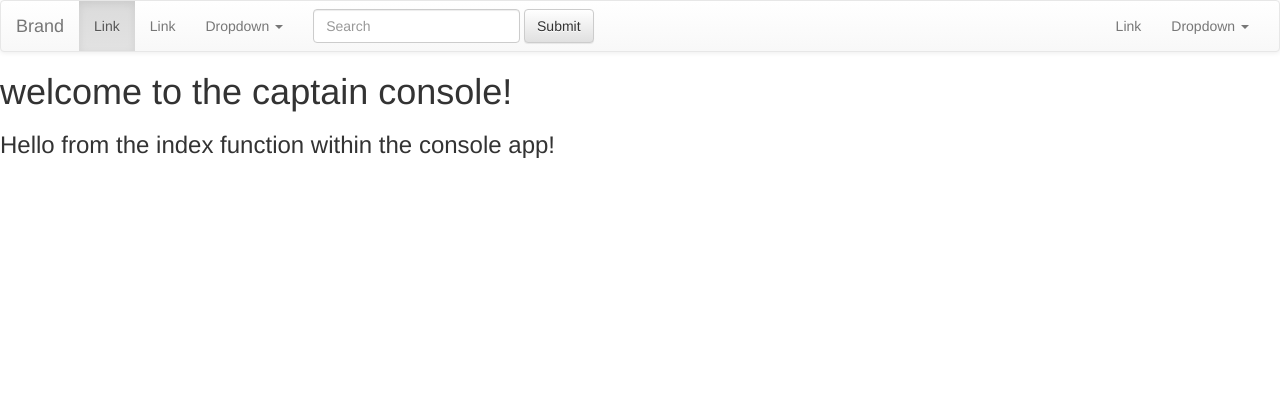
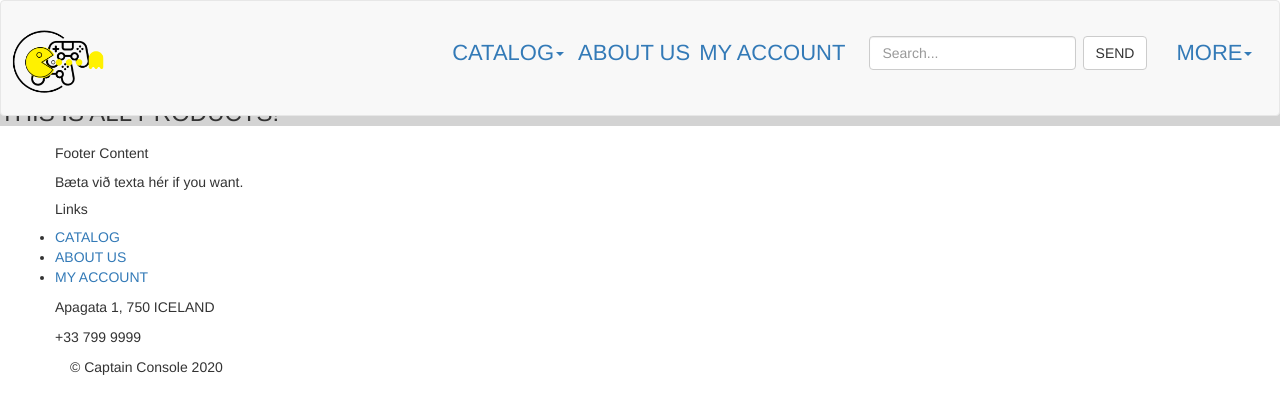
Before and after one commit to sarablondal/verklegt2-46, a Django app: page /consoles/ in a window 1280 px wide. Shown: the top 414 px of the page. Run offline with Django 3.2, Linux system fonts and the light colour scheme; data that the repository does not hold is empty; some libraries are stand-ins or nearby versions.

Commit message:
Fullt af kóða
bætti og breytti navigationbar, gerði footer, bættu við myndum, fullt eftir!

```diff
--- /dev/null
+++ b/static/css/style.css
@@ -0,0 +1,188 @@
+* {
+	margin: 0px;
+	padding: 0px;
+	box-sizing: border-box;
+}
+
+body {
+	font-family: 'Poppins', sans-serif;
+
+}
+
+button {
+	font-family: 'Poppins', sans-serif;
+}
+
+header {
+	display: flex;
+	width: 100%;
+	height: 10vh;
+	margin: auto;
+	align-items: center;
+}
+
+.logo-container,
+.navbar,
+.nav-links,
+.cart {
+	display: flex;
+}
+
+.dropdown{
+	margin: 5px;
+}
+
+.logo-container {
+	flex: 1;
+}
+
+.logo-img {
+	font-weight: 400;
+	margin: 5px;
+}
+
+nav {
+	flex: 2;
+}
+
+.navbar {
+	justify-content: space-around;
+	padding: 2px;
+	align-items: center;
+	font-size: 22px;
+}
+
+.nav-links {
+	justify-content: space-around;
+	list-style: none;
+	align-items: center;
+
+}
+
+.cart {
+	flex: 1;
+	justify-content: flex-end;
+}
+
+.item-views {
+	display: flex;
+	width: 90%;
+	margin: auto;
+	min-height: 60vh;
+	align-items: center;
+}
+
+.item-view {
+	flex: 1;
+}
+
+.item-title {
+	font-size: 44px;
+	font-weight: 500;
+	background: linear-gradient(to right, #494964, #fbff66);
+	-webkit-background-clip: text;
+	-webkit-text-fill-color: transparent;
+}
+
+.item-desc {
+	margin-top: 5px;
+	font-size: 22px;
+	color: #585772;
+}
+
+.item-company {
+	margin-top: 5px;
+	font-style: oblique;
+	font-size: 16px;
+	color: #585772;
+}
+
+.item-price {
+	margin-top: 5px;
+	font-size: 22px;
+	color: #585772;
+}
+
+.cta {
+	padding: 50px 0px 0px 0px;
+}
+
+.cta-select {
+	border: 2px solid #c36cbb;
+	background: transparent;
+	color: #c36cbb;
+	width: 150px;
+	height: 50px;
+	cursor: pointer;
+	font-size: 16px;
+}
+
+.cta-add {
+	background: #c36cbb;
+	width: 150px;
+	height: 50px;
+	cursor: pointer;
+	font-size: 16px;
+	border: none;
+	color: white;
+	margin: 30px 0px 0px 30px;
+}
+
+.item-img img{
+	margin-top: 10px;
+	flex: 1;
+	display: flex;
+	justify-content:center;
+	height: 40vh;
+}
+
+.img img {
+	height: 100%;
+	filter: drop-shadow(0px 5px 3px black);
+	animation: drop 1.5s ease;
+}
+
+@keyframes drop {
+	0% {
+		opacity: 0;
+		transform: translateY(-80px);
+	}
+	100% {
+		opacity: 1;
+		transform: translateY(0px);
+	}
+}
+
+@media screen and (max-width: 1024px) {
+	.presentation {
+		flex-direction: column;
+	}
+
+	.introduction {
+		margin-top: 5vh;
+		text-align: center;
+	}
+
+	.intro-text h1 {
+		font-size: 30px;
+	}
+
+	.intro-text p {
+		font-size: 18px;
+	}
+
+	.cta {
+		padding: 10px 0px 0px 0px;
+	}
+
+	.laptop-select {
+		bottom: 5%;
+		right: 50%;
+		width: 50%;
+		transform: translate(50%, 5%);
+	}
+
+	.cover img {
+		height: 80%;
+	}
+}
--- a/templates/base.html
+++ b/templates/base.html
@@ -1,29 +1,36 @@
 {% load static %}
 <!DOCTYPE html>
+
 <html lang="en">
-<head>
-    <meta charset="UTF-8">
-    <title>Captain Console</title>
-    <!-- Latest compiled and minified CSS -->
-    <link rel="stylesheet" href="https://maxcdn.bootstrapcdn.com/bootstrap/3.3.7/css/bootstrap.min.css"
-          integrity="sha384-BVYiiSIFeK1dGmJRAkycuHAHRg32OmUcww7on3RYdg4Va+PmSTsz/K68vbdEjh4u" crossorigin="anonymous">
+	<head>
+		<meta charset="UTF-8" />
+		<meta name="viewport" content="width=device-width, initial-scale=1.0" />
+		<meta http-equiv="X-UA-Compatible" content="ie=edge" />
+		<link
+			href="https://fonts.googleapis.com/css?family=Poppins:400,500&display=swap"
+			rel="stylesheet"
+		/>
+        <!-- Location of css stylesheets -->
 
-    <!-- Optional theme -->
-    <link rel="stylesheet" href="https://maxcdn.bootstrapcdn.com/bootstrap/3.3.7/css/bootstrap-theme.min.css"
-          integrity="sha384-rHyoN1iRsVXV4nD0JutlnGaslCJuC7uwjduW9SVrLvRYooPp2bWYgmgJQIXwl/Sp" crossorigin="anonymous">
-    <link rel="stylesheet" href="(% static 'css/main.css %)"/>
+		<link rel="stylesheet" href="../static/css/style.css" />
 
-</head>
+            <!-- Latest compiled and minified CSS -->
+        <link rel="stylesheet" href="https://maxcdn.bootstrapcdn.com/bootstrap/3.3.7/css/bootstrap.min.css"  integrity="sha384-BVYiiSIFeK1dGmJRAkycuHAHRg32OmUcww7on3RYdg4Va+PmSTsz/K68vbdEjh4u" crossorigin="anonymous">
+		    <!-- Compiled and minified CSS
+        <link rel="stylesheet" href="https://cdnjs.cloudflare.com/ajax/libs/materialize/1.0.0/css/materialize.min.css"> -->
+        <title>Captain Console</title>
 <body>
-{% include 'navigation.html' %}
-<h1> welcome to the captain console!</h1>
+    </head>
+    {% include 'navigation.html' %}
+<section>
+
 {% block content %}
 {% endblock %}
 
-<!-- Latest compiled and minified JavaScript -->
-<script src="https://maxcdn.bootstrapcdn.com/bootstrap/3.3.7/js/bootstrap.min.js"
-        integrity="sha384-Tc5IQib027qvyjSMfHjOMaLkfuWVxZxUPnCJA7l2mCWNIpG9mGCD8wGNIcPD7Txa"
-        crossorigin="anonymous"></script>
+</section>
+
+
+{% include 'footer.html' %}
 
 </body>
 </html>
--- a/templates/catalog/index.html
+++ b/templates/catalog/index.html
@@ -1,7 +1,8 @@
 {% extends 'base.html' %}
 {% block content %}
-    <h3> Hello from the index function within the console app!</h3>
-    <div>
+        <!-- CATALOG INDEX SKJAL -->
+    <div style="background-color:lightgrey;">
+    <h3> THIS IS ALL PRODUCTS!</h3>
     {% for console in consoles %}
     {% include 'catalog/singleConsole.html' with console=console %}
     {% endfor %}
--- /dev/null
+++ b/templates/footer.html
@@ -0,0 +1,26 @@
+<footer class="page-footer">
+  <div class="container">
+    <div class="row">
+      <div class="col 1">
+        <h5>Footer Content</h5>
+        <p>Bæta við texta hér if you want.</p>
+      </div>
+
+      <div class="col 2">
+        <h5>Links</h5>
+        <ul class="footer-links">
+          <li><a href="#!">CATALOG</a></li>
+          <li><a href="#!">ABOUT US</a></li>
+          <li><a href="#!">MY ACCOUNT</a></li>
+        </ul>
+      </div>
+        <div class="col 3">
+            <p> Apagata 1, 750 ICELAND</p>
+            <p>+33 799 9999</p>
+    </div>
+  </div>
+
+  <div class="footer-copyright">
+    © Captain Console 2020
+  </div>
+</footer>
--- a/templates/navigation.html
+++ b/templates/navigation.html
@@ -1,56 +1,47 @@
-<nav class="navbar navbar-default">
-    <div class="container-fluid">
-        <!-- Brand and toggle get grouped for better mobile display -->
-        <div class="navbar-header">
-            <button type="button" class="navbar-toggle collapsed" data-toggle="collapse"
-                    data-target="#bs-example-navbar-collapse-1" aria-expanded="false">
-                <span class="sr-only">Toggle navigation</span>
-                <span class="icon-bar"></span>
-                <span class="icon-bar"></span>
-                <span class="icon-bar"></span>
-            </button>
-            <a class="navbar-brand" href="#">Brand</a>
+<header>
+    <div class="navbar navbar-default">
+            <div class = "logo-container">
+                <a class="logo-img" href="#">
+                    <img src="../static/img/clogo1.png" width="100" height="100" alt="">
+                    </a>
             </div>
-
-        <!-- Collect the nav links, forms, and other content for toggling -->
+            <!-- aðal navbar links -->
+        <nav>
             <div class="collapse navbar-collapse" id="bs-example-navbar-collapse-1">
-            <ul class="nav navbar-nav">
-                <li class="active"><a href="#">Link <span class="sr-only">(current)</span></a></li>
-                <li><a href="#">Link</a></li>
+                <ul class="nav-links">
+                 <!-- CATALOG DROPDOWN -->
                     <li class="dropdown">
                         <a href="#" class="dropdown-toggle" data-toggle="dropdown" role="button" aria-haspopup="true"
-                       aria-expanded="false">Dropdown <span class="caret"></span></a>
+                           aria-expanded="false">CATALOG<span class="caret"></span></a>
                         <ul class="dropdown-menu">
-                        <li><a href="#">Action</a></li>
-                        <li><a href="#">Another action</a></li>
-                        <li><a href="#">Something else here</a></li>
+                            <li><a href="#">CONSOLES</a></li>
                             <li role="separator" class="divider"></li>
-                        <li><a href="#">Separated link</a></li>
+                            <li><a href="#">GAMES</a></li>
                             <li role="separator" class="divider"></li>
-                        <li><a href="#">One more separated link</a></li>
+                            <li><a href="#">OTHER</a></li>
+                        </ul>
+                    </li>
+                    <li><a href="#">ABOUT US</a></li>
+                    <!-- LINK -->
+                    <li><a href="#">MY ACCOUNT</a></li>
+                <!-- SEARCH TAKKI -->
+                    <form class="navbar-form navbar-left">
+                        <div class="form-group">
+                        <input type="text" class="form-control" placeholder="Search...">
+                        </div>
+                        <button type="submit" class="btn btn-default">SEND</button>
+                    </form>
+                <!-- MORE TAKKINN MEÐ DROPDOWN-->
+                    <li class="dropdown">
+                        <a href="#" class="dropdown-toggle" data-toggle="dropdown" role="button" aria-haspopup="true"
+                           aria-expanded="false">MORE<span class="caret"></span></a>
+                        <ul class="dropdown-menu">
+                            <li><a href="#">CONSOLES</a></li>
                         </ul>
                     </li>
                 </ul>
-            <form class="navbar-form navbar-left">
-                <div class="form-group">
-                    <input type="text" class="form-control" placeholder="Search">
             </div>
-                <button type="submit" class="btn btn-default">Submit</button>
-            </form>
-            <ul class="nav navbar-nav navbar-right">
-                <li><a href="#">Link</a></li>
-                <li class="dropdown">
-                    <a href="#" class="dropdown-toggle" data-toggle="dropdown" role="button" aria-haspopup="true"
-                       aria-expanded="false">Dropdown <span class="caret"></span></a>
-                    <ul class="dropdown-menu">
-                        <li><a href="#">Action</a></li>
-                        <li><a href="#">Another action</a></li>
-                        <li><a href="#">Something else here</a></li>
-                        <li role="separator" class="divider"></li>
-                        <li><a href="#">Separated link</a></li>
-                    </ul>
-                </li>
-            </ul>
-        </div><!-- /.navbar-collapse -->
-    </div><!-- /.container-fluid -->
+
         </nav>
+    </div>
+</header>
```
Also changed, not shown: templates/catalog/singleConsole.html (+29 -11 lines), static/img/cart1.svg (added), static/img/cart2.svg (added), static/img/clogo1.png (added), static/img/clogo2.png (added), static/img/menu.svg (added), static/img/search.svg (added). Lines whose indentation alone changed are shown as unchanged.
